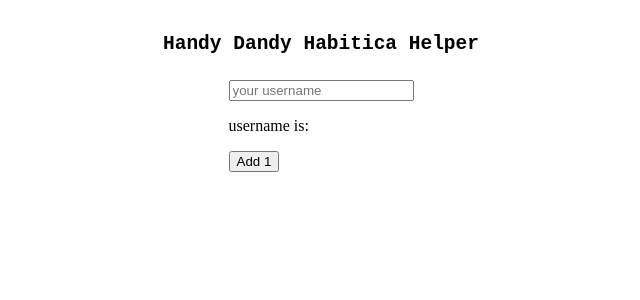
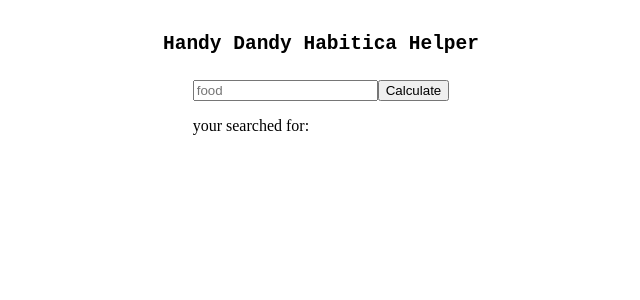
Before and after one commit to rostun/vuejs-playground, a JavaScript app: page / in a window 1280 px wide. Shown: the top 300 px of the page, without its empty margins (319-959 px from the left). Built offline with nearby package versions, Linux system fonts and the light colour scheme.

Commit message:
fix methods

```diff
--- a/src/components/Dashboard.js
+++ b/src/components/Dashboard.js
@@ -1,8 +1,13 @@
 export default {
-	props: {
-		username: {
-			type: String,
-			required: true
-		}
-	}
+   data () {
+      return {
+         food_input: '',
+         end_input: '',
+      }
+   },
+   methods: {
+      DisplayFood() {
+         this.end_input = this.food_input;
+      },
+   },
 };
--- a/src/components/Dashboard.vue
+++ b/src/components/Dashboard.vue
@@ -1,11 +1,11 @@
-<style src="../assets/Dashboard.styl"></style>
 <template>
 	<div class="UserDashboard">
-		<input v-model="username" placeholder="your username">
-		<p>username is: {{ username }}</p>
+		<input v-model="food_input" placeholder="food">
 
-		<button v-on:click="counter += 1">Add 1</button>
+		<button v-on:click="DisplayFood();">Calculate</button>
+		<p>your searched for: {{end_input}}</p>
 
 	</div>
 </template>
+<style src="../assets/Dashboard.styl"></style>
 <script src ="./Dashboard.js"></script>
```
